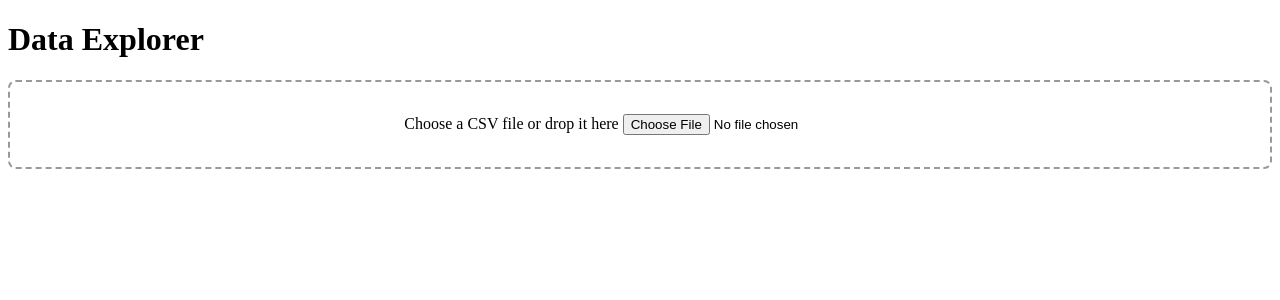
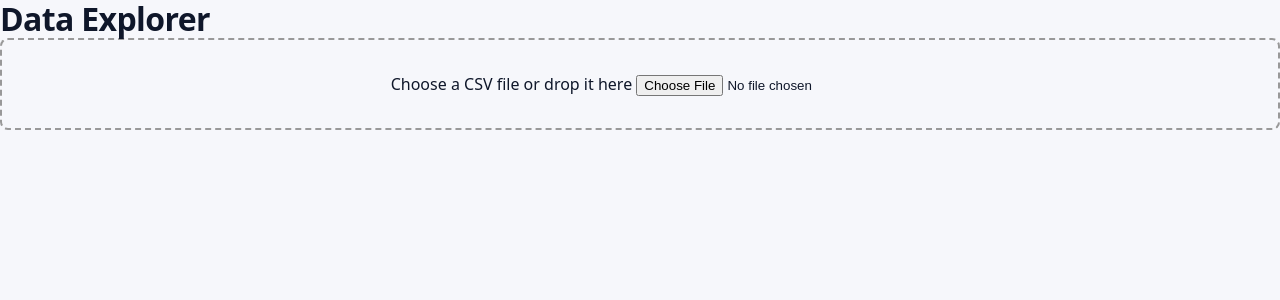
Before and after one commit to marcoscobo/data-explorer, a Vue app: page / in a window 1280 px wide. Shown: the top 300 px of the page. Built offline with nearby package versions, Linux system fonts and the light colour scheme.

Commit message:
feat: add design tokens and base styles with light and dark themes

```diff
--- a/src/main.ts
+++ b/src/main.ts
@@ -1,4 +1,6 @@
 import { createApp } from 'vue'
 import App from './App.vue'
+import './styles/tokens.css'
+import './styles/base.css'
 
 createApp(App).mount('#app')
--- /dev/null
+++ b/src/styles/base.css
@@ -0,0 +1,29 @@
+*,
+*::before,
+*::after {
+  box-sizing: border-box;
+}
+
+body {
+  margin: 0;
+  min-height: 100vh;
+  background: var(--bg);
+  color: var(--text);
+  font-family: var(--font);
+  font-size: 16px;
+  line-height: 1.5;
+  -webkit-font-smoothing: antialiased;
+}
+
+h1,
+h2,
+h3 {
+  margin: 0;
+  letter-spacing: -0.02em;
+  line-height: 1.2;
+}
+
+:focus-visible {
+  outline: 3px solid var(--accent);
+  outline-offset: 2px;
+}
--- /dev/null
+++ b/src/styles/tokens.css
@@ -0,0 +1,51 @@
+:root {
+  color-scheme: light dark;
+
+  --bg: #f6f7fb;
+  --surface: #ffffff;
+  --surface-alt: #f8fafc;
+  --border: #e2e8f0;
+  --text: #0f172a;
+  --text-muted: #566175;
+
+  --accent: #4f46e5;
+  --accent-hover: #4338ca;
+  --accent-soft: #eef2ff;
+  --on-accent: #ffffff;
+
+  --error-bg: #fef2f2;
+  --error-border: #fecaca;
+  --error-text: #991b1b;
+  --warn-bg: #fffbeb;
+  --warn-border: #fde68a;
+  --warn-text: #92400e;
+
+  --radius: 12px;
+  --shadow: 0 1px 2px rgb(15 23 42 / 6%), 0 4px 16px rgb(15 23 42 / 6%);
+  --font: system-ui, -apple-system, 'Segoe UI', Roboto, 'Helvetica Neue', Arial, sans-serif;
+}
+
+@media (prefers-color-scheme: dark) {
+  :root {
+    --bg: #0b1020;
+    --surface: #131a2e;
+    --surface-alt: #172038;
+    --border: #26304a;
+    --text: #e8ecf6;
+    --text-muted: #9aa6c0;
+
+    --accent: #8b87ff;
+    --accent-hover: #a5a2ff;
+    --accent-soft: #1d2447;
+    --on-accent: #0b1020;
+
+    --error-bg: #2a1417;
+    --error-border: #5c2329;
+    --error-text: #fca5a5;
+    --warn-bg: #2a2110;
+    --warn-border: #5a4514;
+    --warn-text: #fcd34d;
+
+    --shadow: 0 1px 2px rgb(0 0 0 / 40%), 0 4px 16px rgb(0 0 0 / 30%);
+  }
+}
```
